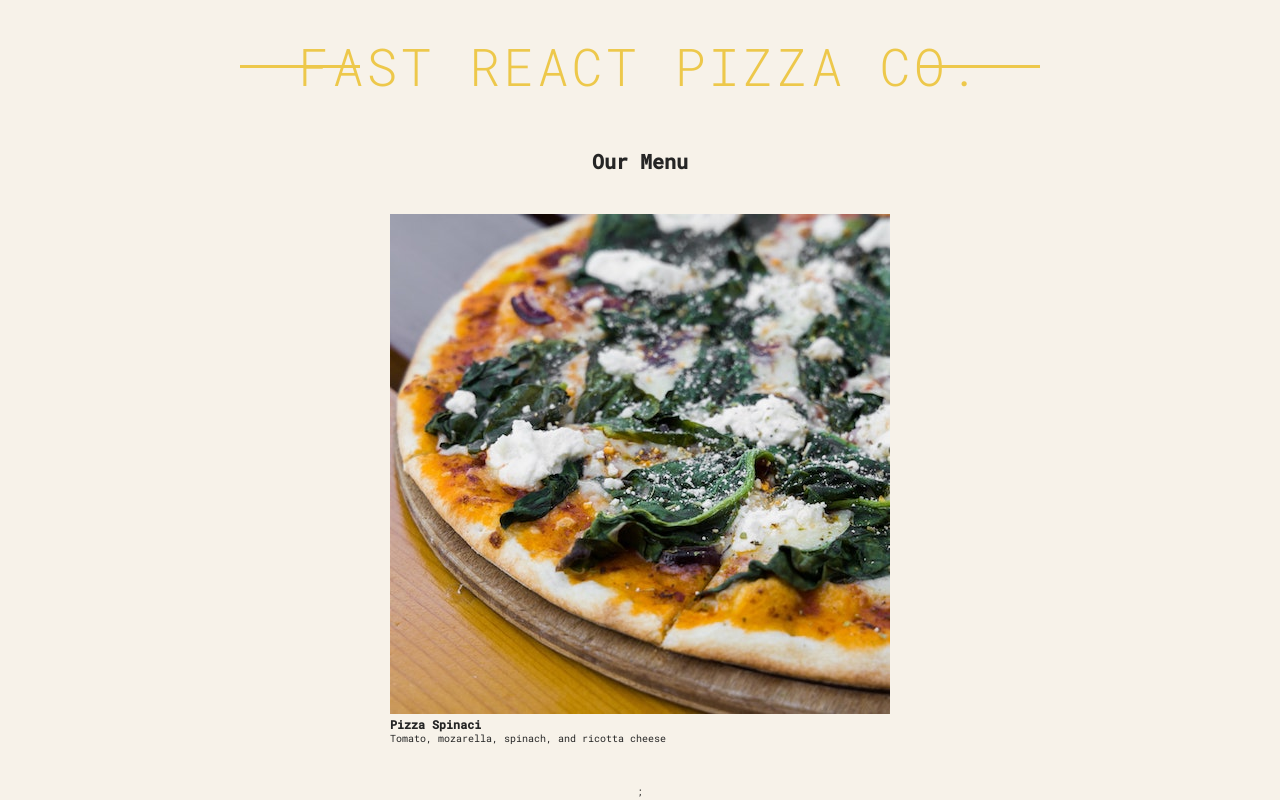
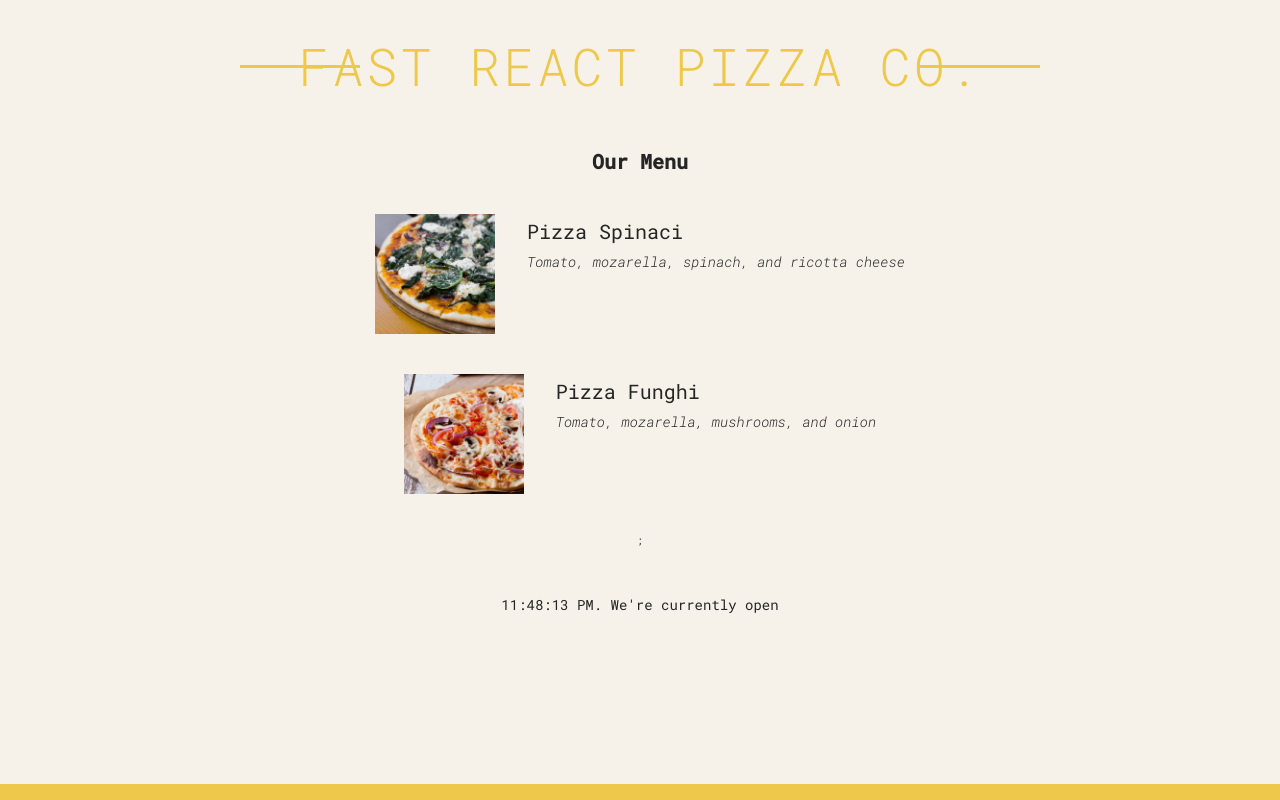
Before and after one commit to Josh-Alhassan/pizza-menu, a React (Create React App) app: page / in a window 1280 px wide. Shown: the top 800 px of the page. Built offline with nearby package versions, Linux system fonts and the light colour scheme.

Commit message:
pass and recieve props

```diff
--- a/src/App.js
+++ b/src/App.js
@@ -1,4 +1,5 @@
-import pizzaImage from "./pizzas/spinaci.jpg";
+import spinaciImage from "./pizzas/spinaci.jpg";
+import funghiPizza from "./pizzas/funghi.jpg";
 import "./index.css";
 
 const pizzaData = [
@@ -56,16 +57,6 @@
   );
 }
 
-function Pizza() {
-  return (
-    <div>
-      <img src={pizzaImage} alt="Pizza Spinaci" />
-      <h3>Pizza Spinaci</h3>
-      <p>Tomato, mozarella, spinach, and ricotta cheese</p>
-    </div>
-  );
-}
-
 function Header() {
   // const style = { color: "red", fontSize: "48px", textTransform: "uppercase" };
   const style = {};
@@ -76,13 +67,36 @@
   );
 }
 
+function Pizza(props) {
+  console.log(props);
+  return (
+    <div className="pizza">
+      <img src={props.photoName} alt={props.name} />
+      <div>
+        <h3>{props.name}</h3>
+        <p>{props.ingredients}</p>
+      </div>
+    </div>
+  );
+}
+
 function Menu() {
   return (
     <div className="menu">
       <h1>Our Menu</h1>
-      <Pizza />;
-      <Pizza />;
-      <Pizza />;
+      <Pizza
+        name="Pizza Spinaci"
+        ingredients="Tomato, mozarella, spinach, and ricotta cheese"
+        photoName={spinaciImage}
+        price={10}
+      />
+      <Pizza
+        name="Pizza Funghi"
+        ingredients="Tomato, mozarella, mushrooms, and onion"
+        photoName={funghiPizza}
+        price={10}
+      />
+      ;
     </div>
   );
 }
```
